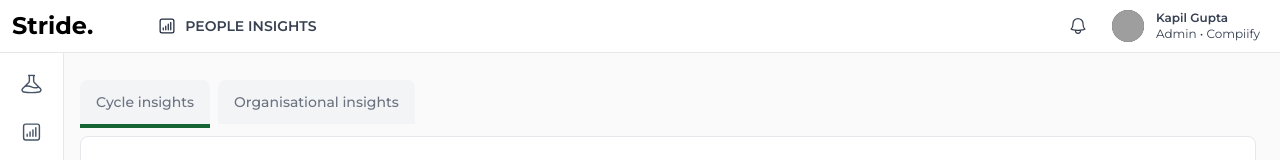
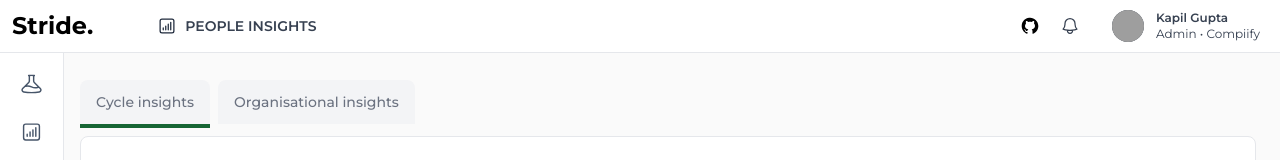
Before and after one commit to paanSinghCoder/comp-dashboard, a Next.js app: page / in a window 1280 px wide. Shown: the top 160 px of the page. Built offline with nearby package versions, Linux system fonts and the light colour scheme; grey boxes are pictures that could not be loaded.

Commit message:
chore(app): Add github

```diff
--- a/app/components/Navbar/index.tsx
+++ b/app/components/Navbar/index.tsx
@@ -36,7 +36,20 @@ const Navbar = ({
           ))}
         </div>
         <div className="flex items-center justify-center gap-3 ">
-          <BellIcon className="h-5 w-5 text-gray-700 cursor-pointer" />
+          <Link href="https://github.com/paanSinghCoder" target="_blank">
+            <img
+              src="/GitHub-compact.svg"
+              alt=""
+              className="w-5 h-5 cursor-pointer"
+            />
+          </Link>
+          <Link
+            href="#"
+            className="flex items-center justify-center p-2 text-gray-900 rounded-lg hover:bg-gray-100 group"
+          >
+            <BellIcon className="h-5 w-5 text-gray-700 cursor-pointer" />
+          </Link>
+
           <div className="flex items-center ms-3 cursor-pointer">
             <div>
               <button
```
Also changed, not shown: public/GitHub-compact.svg (added).
